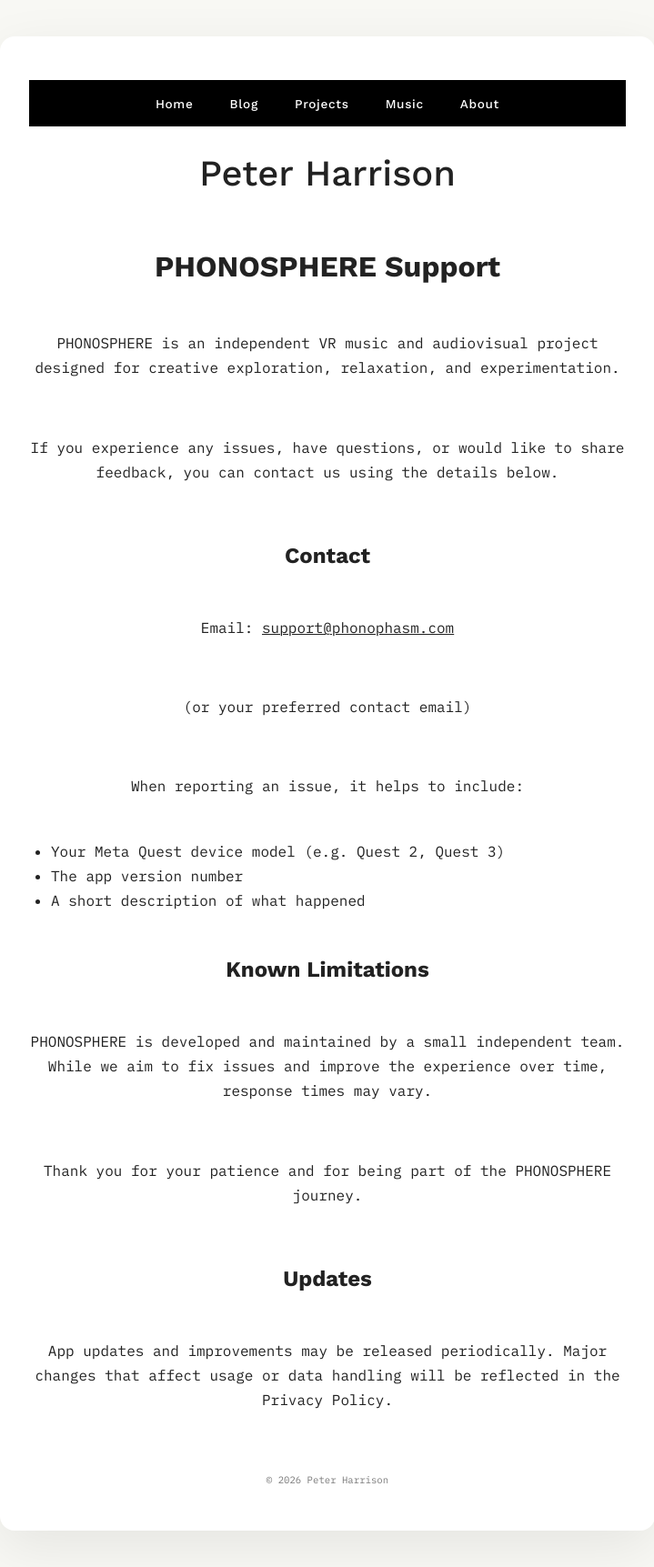
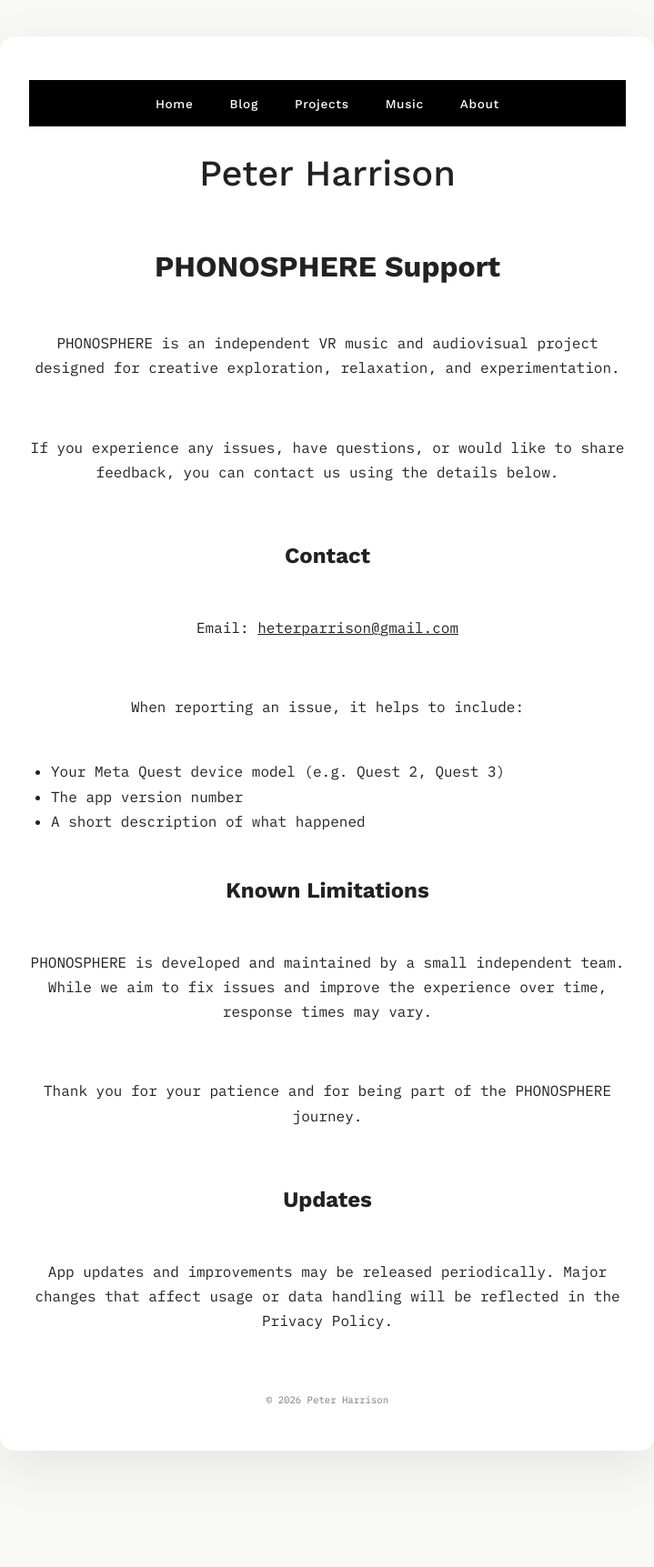
Before and after one commit to phonophasm/phonophasm.github.io, a Jekyll site: the page built from support.md, in a window 1280 px wide. Shown: the whole page at 91% size, without its empty margins (280-999 px from the left). Built offline with Jekyll 4.4.1, drawn with Linux system fonts in a browser that asks for light colours; after the commit the page ends 1635 px from its top, so only the background shows below that.

Commit message:
Update support email address in support.md

```diff
--- a/support.md
+++ b/support.md
@@ -12,9 +12,7 @@ If you experience any issues, have questions, or would like to share feedback, y
 
 ## Contact
 
-Email: [support@phonophasm.com](mailto:support@phonophasm.com)
-
-(or your preferred contact email)
+Email: [heterparrison@gmail.com](mailto:heterparrison@gmail.com)
 
 When reporting an issue, it helps to include:
 
```
